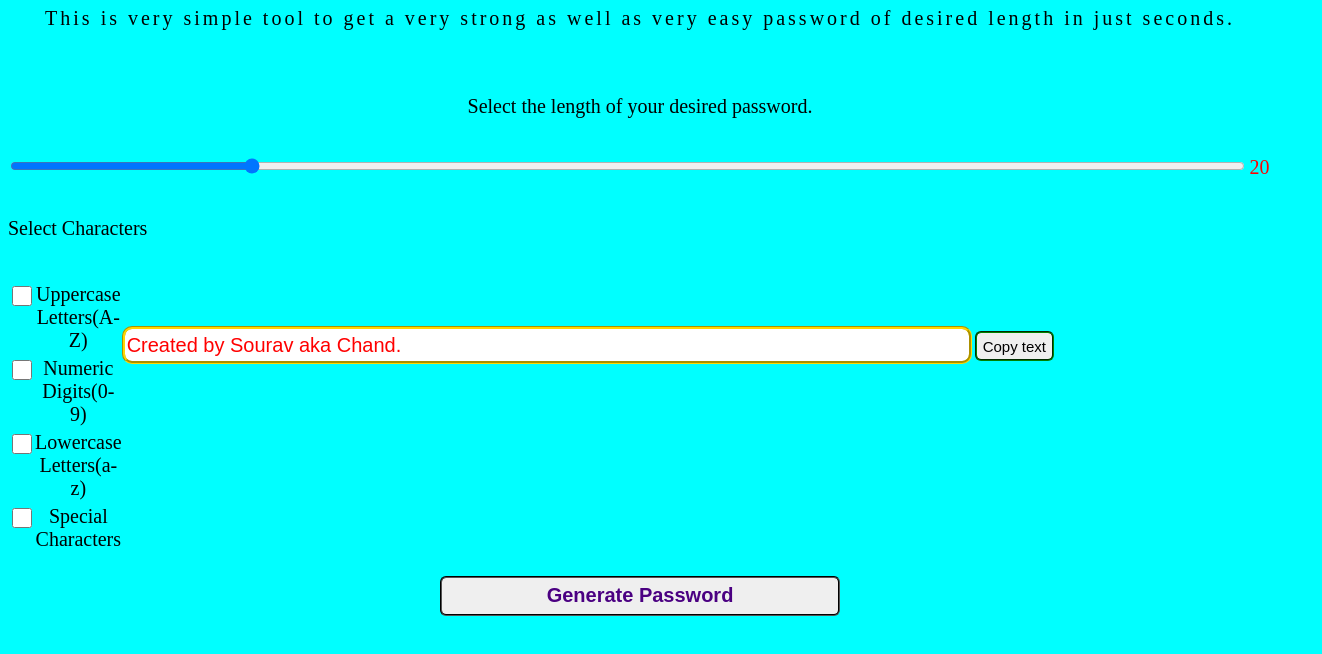
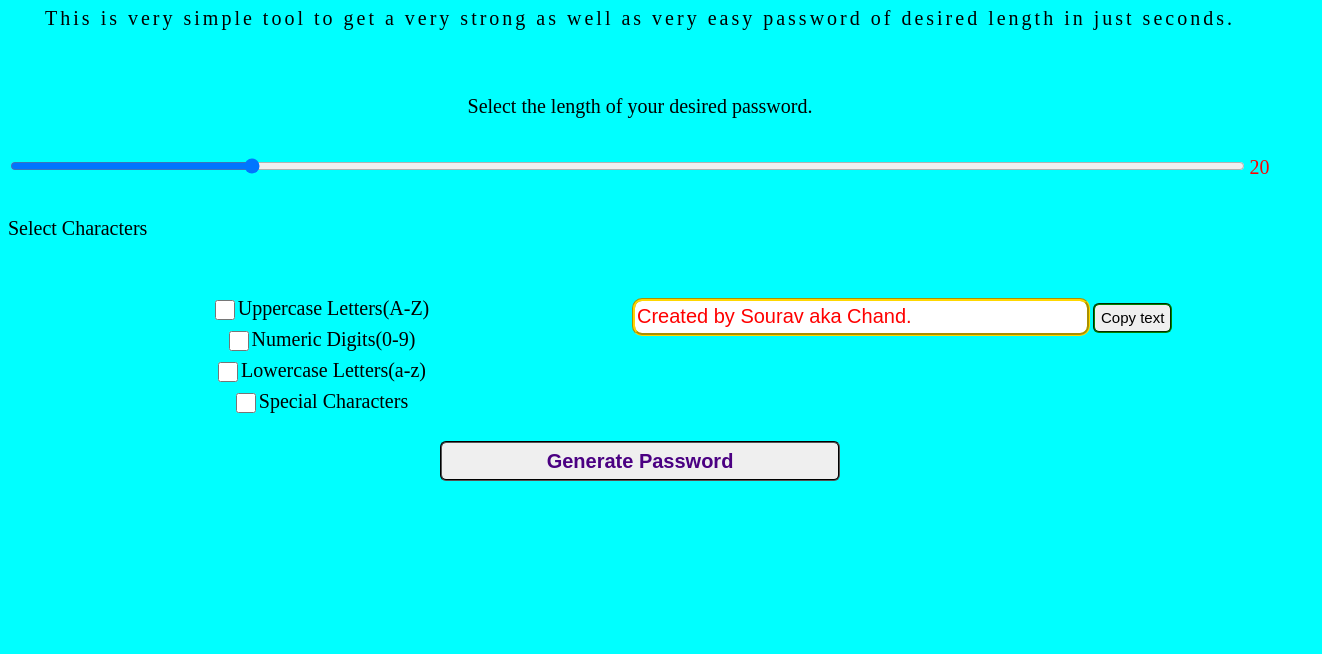
Before and after one commit to souravkgit/souravkgit.github.io, a plain HTML site: page index.html in a window 1280 px wide. Shown: the part 60-714 px from the top of the page, 1322 px wide, since content can reach past the window. Drawn offline with Linux system fonts and the light colour scheme.

Commit message:
Update styles.css

```diff
--- a/styles.css
+++ b/styles.css
@@ -80,17 +80,16 @@ body {
 }
 .options.small{
   display: table-cell;
-  width: 50%;
+  width: 50vw;
   position: relative;
   flex-direction: column;
   flex-wrap: nowrap;
   text-align: center;
   justify-content: center;
-  width: 50%;
   height: 40%;
 }
 .genrate.small{
-  width: 1200px;
+  width: 50vw;
   display: table;
   position: relative;
 }
@@ -165,4 +164,11 @@ body {
 
 .items.small{
   display:table-row;
+  width: 100vw;
 }
+
+/* @media screen and (max-width:600px) {
+  .asklen{
+    width: 100;
+  }
+} */
```
